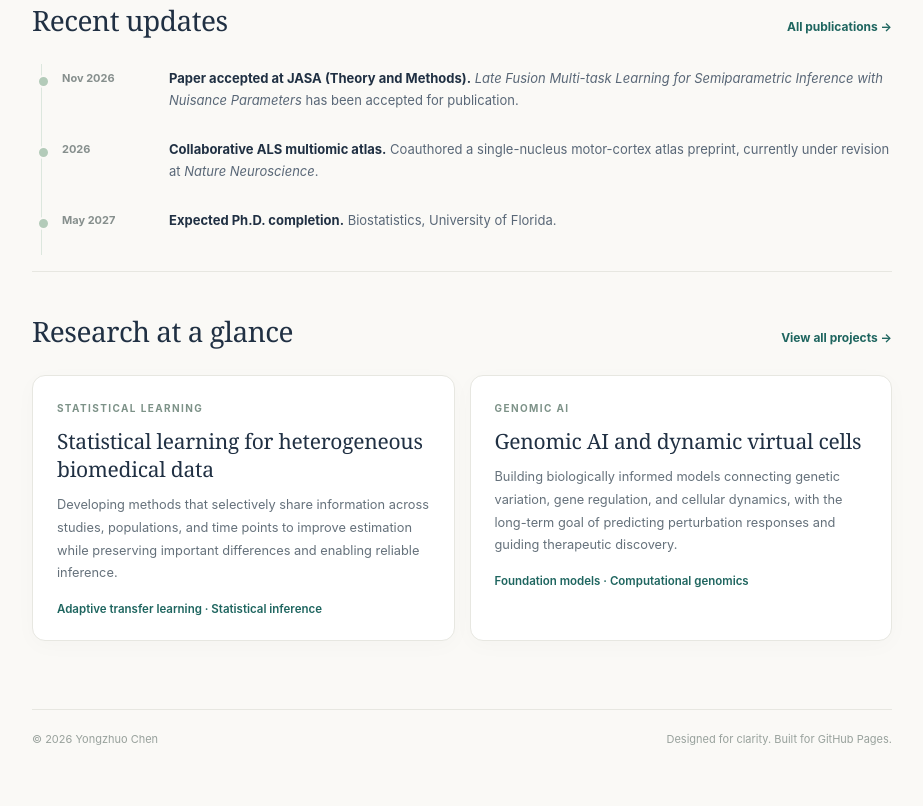
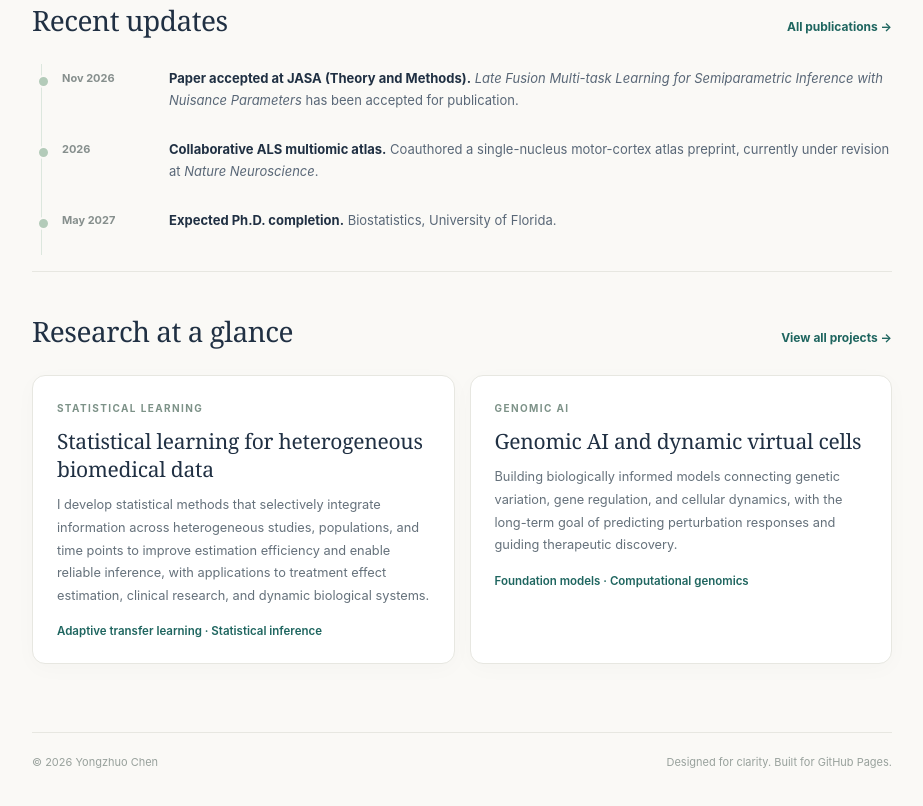
Before and after one commit to Yongzhuo-Chen/yongzhuo-chen.github.io, a plain HTML site: page index.html in a window 1280 px wide. Shown: the part 1068-1874 px from the top of the page, without its empty margins (343-1266 px from the left). Drawn offline with Linux system fonts and the light colour scheme.

Commit message:
Highlight treatment effect estimation and clinical research in statistical learning focus

```diff
--- a/index.html
+++ b/index.html
@@ -22,5 +22,5 @@
 <div class="timeline"><div class="event"><span class="date">Nov 2026</span><p><strong>Paper accepted at JASA (Theory and Methods).</strong> <em>Late Fusion Multi-task Learning for Semiparametric Inference with Nuisance Parameters</em> has been accepted for publication.</p></div>
 <div class="event"><span class="date">2026</span><p><strong>Collaborative ALS multiomic atlas.</strong> Coauthored a single-nucleus motor-cortex atlas preprint, currently under revision at <em>Nature Neuroscience</em>.</p></div>
 <div class="event"><span class="date">May 2027</span><p><strong>Expected Ph.D. completion.</strong> Biostatistics, University of Florida.</p></div></div></section>
-<section class="section"><div class="section-header"><h2>Research at a glance</h2><a class="more" href="research.html">View all projects →</a></div><div class="project-grid"><article class="project"><div class="kicker">STATISTICAL LEARNING</div><h3>Statistical learning for heterogeneous biomedical data</h3><p>Developing methods that selectively share information across studies, populations, and time points to improve estimation while preserving important differences and enabling reliable inference.</p><div class="meta">Adaptive transfer learning · Statistical inference</div></article><article class="project"><div class="kicker">GENOMIC AI</div><h3>Genomic AI and dynamic virtual cells</h3><p>Building biologically informed models connecting genetic variation, gene regulation, and cellular dynamics, with the long-term goal of predicting perturbation responses and guiding therapeutic discovery.</p><div class="meta">Foundation models · Computational genomics</div></article></div></section>
+<section class="section"><div class="section-header"><h2>Research at a glance</h2><a class="more" href="research.html">View all projects →</a></div><div class="project-grid"><article class="project"><div class="kicker">STATISTICAL LEARNING</div><h3>Statistical learning for heterogeneous biomedical data</h3><p>I develop statistical methods that selectively integrate information across heterogeneous studies, populations, and time points to improve estimation efficiency and enable reliable inference, with applications to treatment effect estimation, clinical research, and dynamic biological systems.</p><div class="meta">Adaptive transfer learning · Statistical inference</div></article><article class="project"><div class="kicker">GENOMIC AI</div><h3>Genomic AI and dynamic virtual cells</h3><p>Building biologically informed models connecting genetic variation, gene regulation, and cellular dynamics, with the long-term goal of predicting perturbation responses and guiding therapeutic discovery.</p><div class="meta">Foundation models · Computational genomics</div></article></div></section>
 <footer class="footer"><span>© 2026 Yongzhuo Chen</span><span>Designed for clarity. Built for GitHub Pages.</span></footer></main></div></body></html>
```
